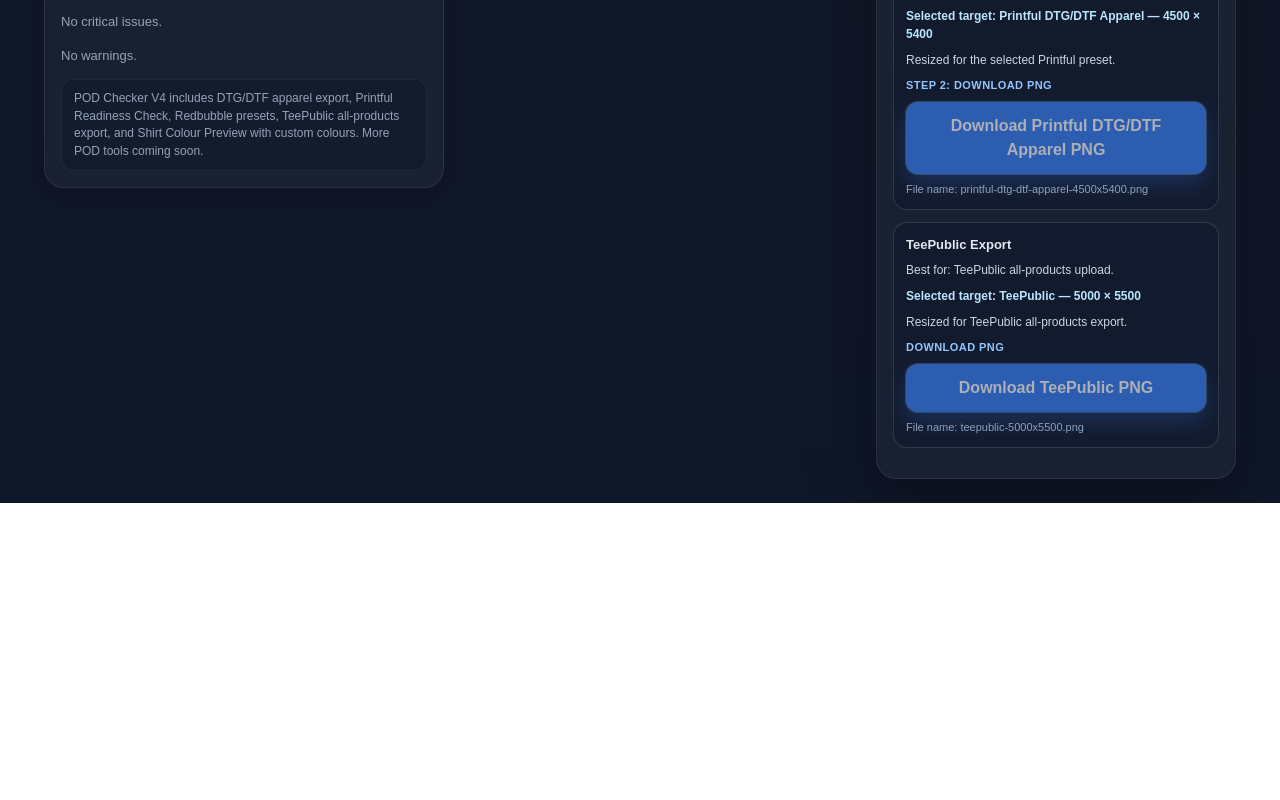
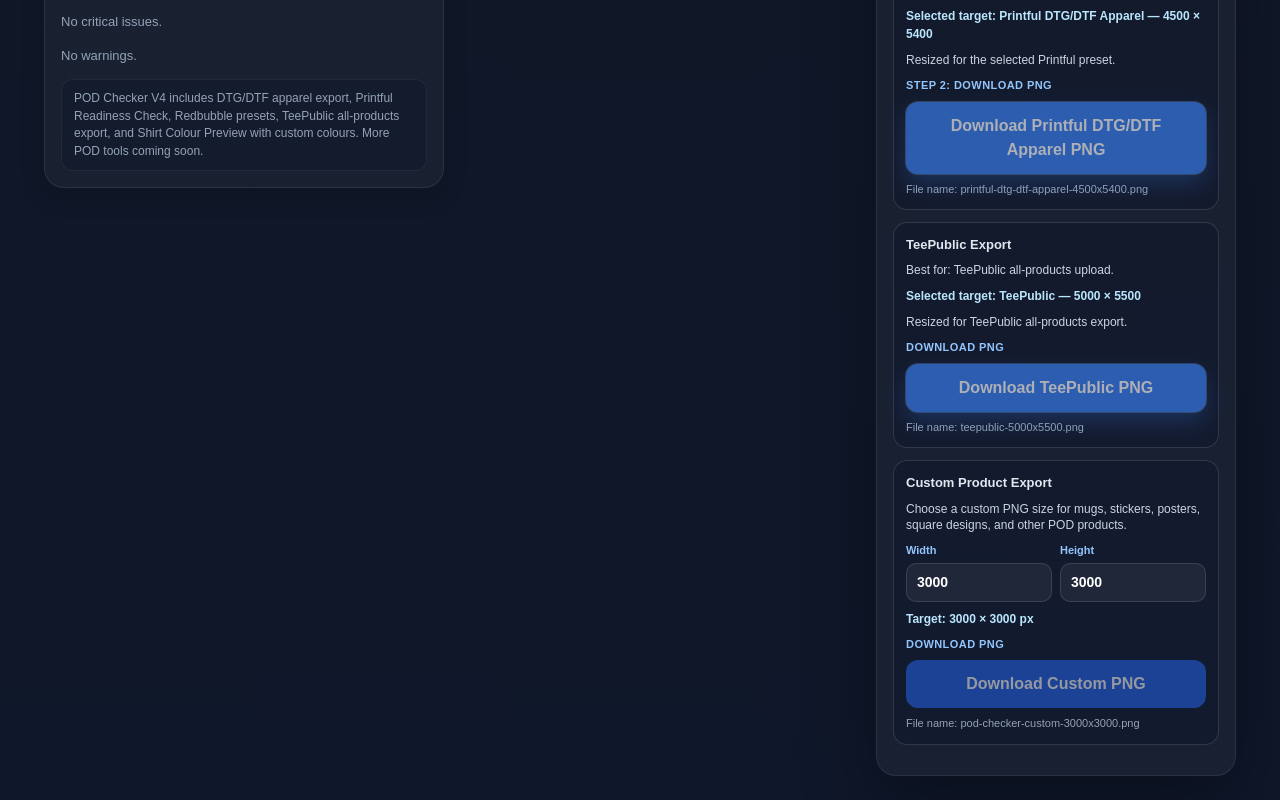
Before and after one commit to noobmacker-creator/pod-design-checker, a Next.js app: page / in a window 1280 px wide. Shown: the part 1230-2030 px from the top of the page. Before the commit the page ends 1733 px from the top, so only its background shows below. Built offline with nearby package versions, Linux system fonts and the light colour scheme.

Commit message:
add custom product export

```diff
--- a/app/components/IssueBucketsPanel.tsx
+++ b/app/components/IssueBucketsPanel.tsx
@@ -1,6 +1,6 @@
 'use client';
 
-import React from 'react';
+import React, { useState } from 'react';
 import type { CheckItem } from '../lib/podCheckerTypes';
 import type { ColourProfileStatus } from '../lib/podCheckerUtils';
 import type { RedbubblePresetId } from '../lib/redbubblePresets';
@@ -50,9 +50,34 @@ type IssueBucketsPanelProps = {
   handleDownloadRedbubblePng: () => void;
   handleDownloadPrintfulPng: () => void;
   handleDownloadTeePublicPng: () => void;
+  handleDownloadCustomPng: (width: number, height: number) => void;
 };
 
 const PRINTFUL_MAX_BYTES = 200 * 1024 * 1024;
+const CUSTOM_EXPORT_MIN = 500;
+const CUSTOM_EXPORT_MAX = 12000;
+
+function parseCustomExportSize(
+  widthStr: string,
+  heightStr: string
+): { valid: true; width: number; height: number } | { valid: false; error: string } {
+  const width = Number.parseInt(widthStr, 10);
+  const height = Number.parseInt(heightStr, 10);
+  if (
+    !Number.isFinite(width) ||
+    !Number.isFinite(height) ||
+    width < CUSTOM_EXPORT_MIN ||
+    width > CUSTOM_EXPORT_MAX ||
+    height < CUSTOM_EXPORT_MIN ||
+    height > CUSTOM_EXPORT_MAX
+  ) {
+    return {
+      valid: false,
+      error: 'Enter a width and height between 500 and 12000 px.',
+    };
+  }
+  return { valid: true, width, height };
+}
 
 function getPrintfulPreflight(
   img: HTMLImageElement | null,
@@ -237,7 +262,11 @@ export default function IssueBucketsPanel({
   handleDownloadRedbubblePng,
   handleDownloadPrintfulPng,
   handleDownloadTeePublicPng,
+  handleDownloadCustomPng,
 }: IssueBucketsPanelProps) {
+  const [customWidth, setCustomWidth] = useState('3000');
+  const [customHeight, setCustomHeight] = useState('3000');
+  const [customSizeError, setCustomSizeError] = useState('');
   const toSafeSlug = (value: string) =>
     value
       .toLowerCase()
@@ -627,6 +656,118 @@ export default function IssueBucketsPanel({
     </div>
   );
 
+  const customSizeParsed = parseCustomExportSize(customWidth, customHeight);
+  const customFileName =
+    customSizeParsed.valid
+      ? `pod-checker-custom-${customSizeParsed.width}x${customSizeParsed.height}.png`
+      : 'pod-checker-custom-[width]x[height].png';
+
+  const renderCustomExportBox = () => (
+    <div key="custom" style={baseBoxStyle}>
+      <div style={{ fontSize: 13, color: '#e2e8f0', fontWeight: 800 }}>
+        Custom Product Export
+      </div>
+      <div style={{ fontSize: 12, color: '#cbd5e1', lineHeight: 1.4 }}>
+        Choose a custom PNG size for mugs, stickers, posters, square designs, and other POD products.
+      </div>
+      <div
+        style={{
+          display: 'grid',
+          gridTemplateColumns: '1fr 1fr',
+          gap: 8,
+        }}
+      >
+        <label style={{ display: 'grid', gap: 4 }}>
+          <span style={{ fontSize: 11, fontWeight: 800, color: '#93c5fd' }}>Width</span>
+          <input
+            type="number"
+            min={CUSTOM_EXPORT_MIN}
+            max={CUSTOM_EXPORT_MAX}
+            value={customWidth}
+            onChange={(e) => {
+              setCustomWidth(e.target.value);
+              setCustomSizeError('');
+            }}
+            style={{
+              width: '100%',
+              padding: '8px 10px',
+              borderRadius: 10,
+              border: '1px solid rgba(255,255,255,0.12)',
+              background: 'rgba(255,255,255,0.06)',
+              color: '#fff',
+              fontSize: 14,
+              fontWeight: 600,
+              outline: 'none',
+              boxSizing: 'border-box',
+            }}
+          />
+        </label>
+        <label style={{ display: 'grid', gap: 4 }}>
+          <span style={{ fontSize: 11, fontWeight: 800, color: '#93c5fd' }}>Height</span>
+          <input
+            type="number"
+            min={CUSTOM_EXPORT_MIN}
+            max={CUSTOM_EXPORT_MAX}
+            value={customHeight}
+            onChange={(e) => {
+              setCustomHeight(e.target.value);
+              setCustomSizeError('');
+            }}
+            style={{
+              width: '100%',
+              padding: '8px 10px',
+              borderRadius: 10,
+              border: '1px solid rgba(255,255,255,0.12)',
+              background: 'rgba(255,255,255,0.06)',
+              color: '#fff',
+              fontSize: 14,
+              fontWeight: 600,
+              outline: 'none',
+              boxSizing: 'border-box',
+            }}
+          />
+        </label>
+      </div>
+      {customSizeParsed.valid && (
+        <div style={{ fontSize: 12, color: '#bae6fd', fontWeight: 800 }}>
+          Target: {customSizeParsed.width} × {customSizeParsed.height} px
+        </div>
+      )}
+      {customSizeError && (
+        <div style={{ fontSize: 12, color: '#fbbf24', lineHeight: 1.4 }}>{customSizeError}</div>
+      )}
+      <div style={stepLabelStyle}>Download PNG</div>
+      <button
+        type="button"
+        onClick={() => {
+          if (!img) return;
+          const parsed = parseCustomExportSize(customWidth, customHeight);
+          if (!parsed.valid) {
+            setCustomSizeError(parsed.error);
+            return;
+          }
+          setCustomSizeError('');
+          handleDownloadCustomPng(parsed.width, parsed.height);
+        }}
+        aria-disabled={!img}
+        style={{
+          width: '100%',
+          background: '#2563eb',
+          color: '#ffffff',
+          fontWeight: 800,
+          borderRadius: 12,
+          padding: '12px 16px',
+          opacity: img ? 1 : 0.55,
+          boxShadow: img ? '0 10px 20px rgba(37, 99, 235, 0.30)' : 'none',
+          cursor: img ? 'pointer' : 'not-allowed',
+        }}
+      >
+        Download Custom PNG
+      </button>
+      <div style={fileNameLineStyle}>File name: {customFileName}</div>
+    </div>
+  );
+
   const exportBoxRenderers: Record<UploadTarget, () => React.JSX.Element> = {
     standard: renderStandardExportBox,
     redbubble: renderRedbubbleExportBox,
@@ -747,6 +888,7 @@ export default function IssueBucketsPanel({
 
       <div style={{ marginBottom: 14, display: 'grid', gap: 12 }} data-tour="download">
         {orderedExportTargets.map((target) => exportBoxRenderers[target]())}
+        {renderCustomExportBox()}
       </div>
 
     </div>
--- a/app/page.tsx
+++ b/app/page.tsx
@@ -1820,7 +1820,13 @@ const drawY = SHIRT_PRINT_Y + transform.offsetY * mapY + mockupOffsetY;
       .replace(/^-+|-+$/g, '');
   }
 
-  function downloadPngForSize(width: number, height: number, label: string, filenameLabel: string) {
+  function downloadPngForSize(
+    width: number,
+    height: number,
+    label: string,
+    filenameLabel: string,
+    successMessage?: string
+  ) {
     if (!img) return;
 
   const exportCanvas = document.createElement('canvas');
@@ -1851,7 +1857,10 @@ const drawY = SHIRT_PRINT_Y + transform.offsetY * mapY + mockupOffsetY;
   link.click();
   document.body.removeChild(link);
 
-  setDownloadMessage(`Download ready. Use this fixed transparent PNG (${label} ${width}×${height}) for your POD upload.`);
+  setDownloadMessage(
+    successMessage ??
+      `Download ready. Use this fixed transparent PNG (${label} ${width}×${height}) for your POD upload.`
+  );
   setActionMessage('Clean transparent PNG exported.');
 }
 
@@ -1891,6 +1900,16 @@ const drawY = SHIRT_PRINT_Y + transform.offsetY * mapY + mockupOffsetY;
       'teepublic'
     );
     setDownloadMessage('Download ready: TeePublic PNG exported.');
+  }
+
+  function handleDownloadCustomPng(width: number, height: number) {
+    downloadPngForSize(
+      width,
+      height,
+      'Custom',
+      'pod-checker-custom',
+      `Download started: Custom ${width} × ${height} PNG. Check your Downloads folder.`
+    );
   }
 
   return (
@@ -2019,6 +2038,7 @@ gap: 16,
   handleDownloadRedbubblePng={handleDownloadRedbubblePng}
   handleDownloadPrintfulPng={handleDownloadPrintfulPng}
   handleDownloadTeePublicPng={handleDownloadTeePublicPng}
+  handleDownloadCustomPng={handleDownloadCustomPng}
 />
         </div>
 
```
